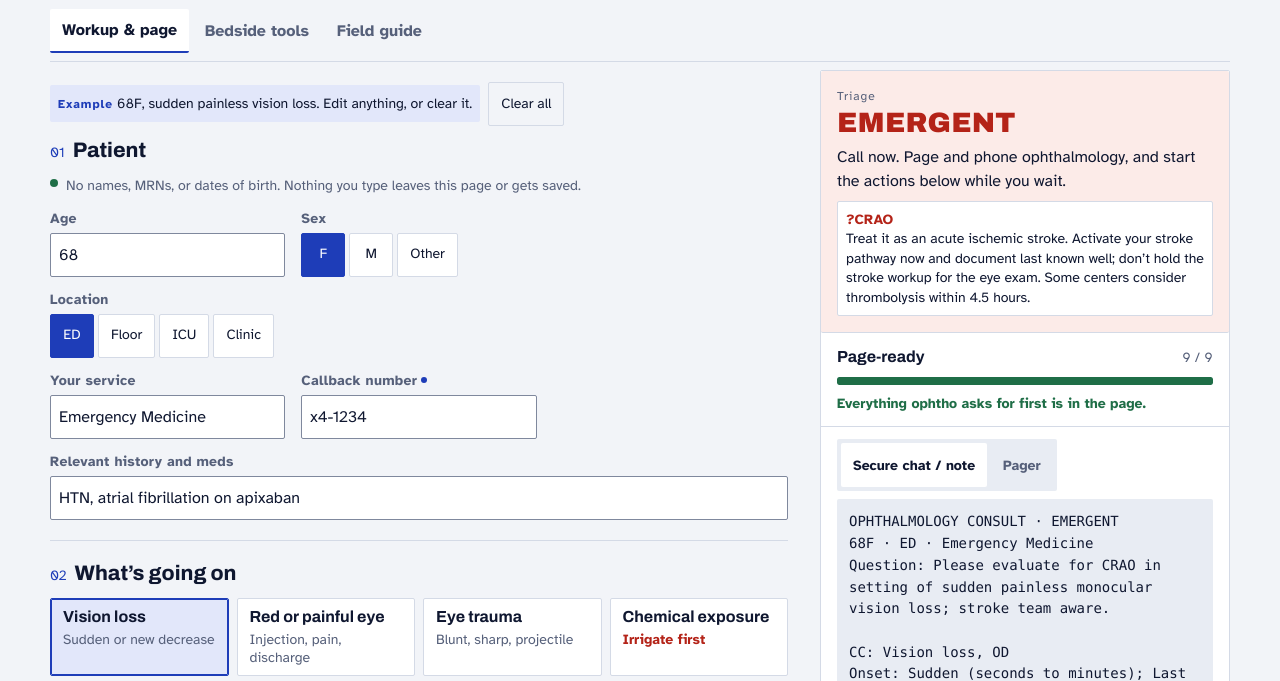
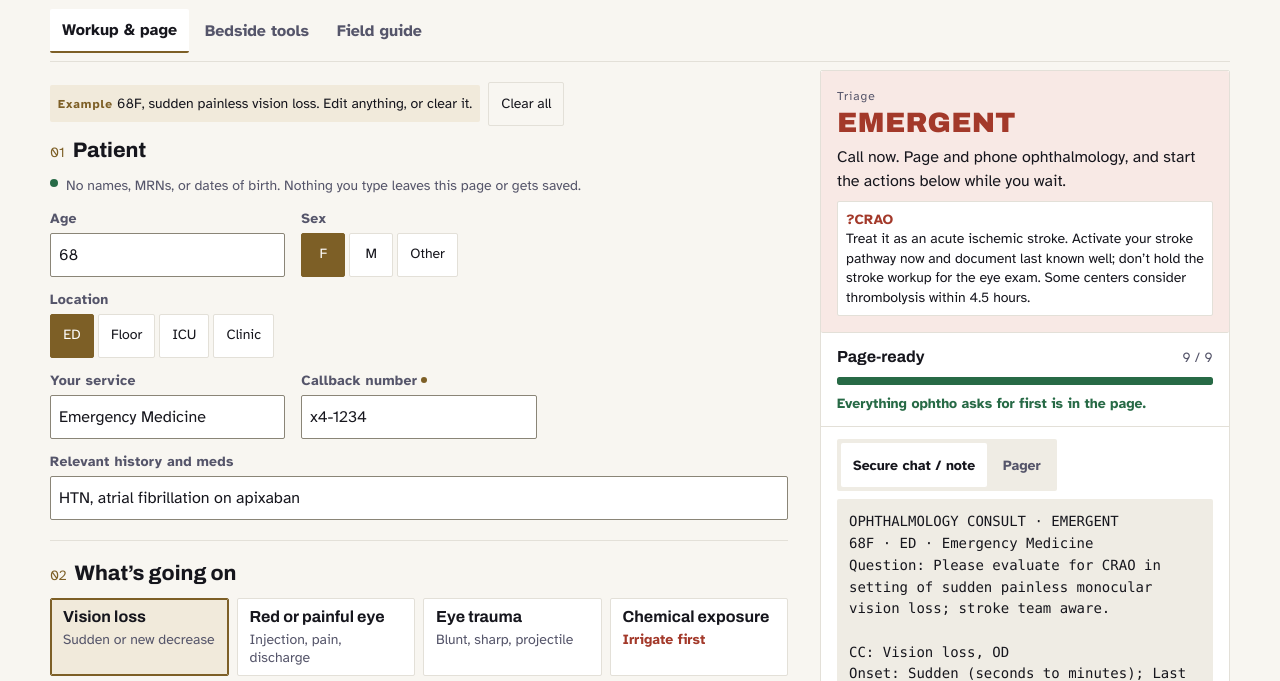
Before and after one commit to infer321/seanleels, a plain HTML site: page beforeyoupageophtho/index.html in a window 1280 px wide. Shown: the part 183-864 px from the top of the page. Drawn offline with Linux system fonts and the light colour scheme.

Commit message:
Unify palette: BYPO, Case of the Day, Look Here and Eye Atlas use the Second Look colors
Colors only: warm paper / near-black neutrals, gold accent, shared green/amber/red
status hues. Fonts, figure plates, per-structure ticks and the eye-drop cap swatches
are unchanged. Token remap only; DESIGN.md color tables updated with computed contrast.

Co-Authored-By: Claude Opus 5.5 <noreply@anthropic.com>
Claude-Session: https://claude.ai/code/session_01EHnSUV4nLMvDAARYhEFs5Y

```diff
--- a/beforeyoupageophtho/tokens.css
+++ b/beforeyoupageophtho/tokens.css
@@ -3,22 +3,22 @@
   color-scheme: light dark;
 
   /* Color · light */
-  --bg: #f2f4f8;
+  --bg: #f8f6f1;
   --surface: #ffffff;
-  --sunk: #e8ecf3;
-  --ink: #0f1730;
-  --muted: #56607a;
-  --line: #d4dae6;
-  --line-strong: #7f889d;
-  --accent: #1e3db8;
-  --accent-soft: #e2e7fa;
+  --sunk: #efece4;
+  --ink: #16161d;
+  --muted: #55556a;
+  --line: #e3e0d8;
+  --line-strong: #8a8577;
+  --accent: #7d5f26;
+  --accent-soft: #f1eadb;
   --on-accent: #ffffff;
-  --em: #b42318;
-  --em-soft: #fcebe8;
-  --ur: #8f5100;
-  --ur-soft: #fbf0dc;
-  --ro: #1f6e47;
-  --ro-soft: #e1f2e8;
+  --em: #a3392a;
+  --em-soft: #f8e9e5;
+  --ur: #8a5a00;
+  --ur-soft: #f6eedb;
+  --ro: #276a46;
+  --ro-soft: #e5f0e8;
 
   /* The chart surfaces stay white in both themes, because a printed card is white */
   --paper: #ffffff;
@@ -50,29 +50,29 @@
 
 @media (prefers-color-scheme: dark) {
   :root {
-    --bg: #0a0f1e;
-    --surface: #111831;
-    --sunk: #0c1327;
-    --ink: #e6eaf5;
-    --muted: #9aa4bf;
-    --line: #25304f;
-    --line-strong: #6d7690;
-    --accent: #90a4ff;
-    --accent-soft: #1a2452;
-    --on-accent: #0a0f1e;
-    --em: #ff8173;
-    --em-soft: #3a1517;
-    --ur: #f2b44c;
-    --ur-soft: #33250b;
-    --ro: #62d39c;
-    --ro-soft: #0f2d20;
+    --bg: #0a0a0f;
+    --surface: #13131a;
+    --sunk: #0e0e14;
+    --ink: #f1efe9;
+    --muted: #a6a6bc;
+    --line: #24242e;
+    --line-strong: #6e6c7a;
+    --accent: #c8a96e;
+    --accent-soft: #29231a;
+    --on-accent: #0a0a0f;
+    --em: #f08a7a;
+    --em-soft: #34191a;
+    --ur: #e0b25c;
+    --ur-soft: #2d2411;
+    --ro: #8acfaa;
+    --ro-soft: #13271d;
   }
 }
 
 @media print {
   :root {
     --bg: #ffffff; --surface: #ffffff; --sunk: #f2f2f2; --ink: #111111; --muted: #444444;
-    --line: #cccccc; --line-strong: #7f889d; --accent: #1e3db8; --accent-soft: #eeeeee; --on-accent: #ffffff;
-    --em: #b42318; --em-soft: #ffffff; --ur: #8f5100; --ur-soft: #ffffff; --ro: #1f6e47; --ro-soft: #ffffff;
+    --line: #cccccc; --line-strong: #8a8577; --accent: #7d5f26; --accent-soft: #eeeeee; --on-accent: #ffffff;
+    --em: #a3392a; --em-soft: #ffffff; --ur: #8a5a00; --ur-soft: #ffffff; --ro: #276a46; --ro-soft: #ffffff;
   }
 }
--- a/case/tokens.css
+++ b/case/tokens.css
@@ -3,21 +3,21 @@
   color-scheme: light dark;
 
   /* Color · light (chart paper) */
-  --bg: #f3f5fa;
+  --bg: #f8f6f1;
   --surface: #ffffff;
-  --border: #dce1eb;
-  --border-strong: #7f889d;
-  --chip: #e7ebf6;
-  --accent: #2340c8;
-  --accent-hover: #1a2f96;
+  --border: #e3e0d8;
+  --border-strong: #8a8577;
+  --chip: #efece4;
+  --accent: #7d5f26;
+  --accent-hover: #5f4719;
   --on-accent: #ffffff;
-  --heading: #121621;
-  --text: #121621;
-  --muted: #545c6e;
-  --wrong: #b92c25;
-  --right: #16703e;
+  --heading: #16161d;
+  --text: #2a2a33;
+  --muted: #55556a;
+  --wrong: #a3392a;
+  --right: #276a46;
   --on-status: #ffffff;
-  --bar: #6f7890;
+  --bar: #7c776a;
 
   /* Type */
   --display: 'Archivo', 'Arial Black', system-ui, sans-serif;
@@ -48,27 +48,27 @@
 @media (prefers-color-scheme: dark) {
   :root {
     /* Color · dark (dimmed exam room) */
-    --bg: #0a0d15;
-    --surface: #121726;
-    --border: #242b40;
-    --border-strong: #6d7690;
-    --chip: #1a2136;
-    --accent: #8ea1ff;
-    --accent-hover: #b4c1ff;
-    --on-accent: #0a0d15;
-    --heading: #e6e9f2;
-    --text: #e6e9f2;
-    --muted: #a4abbd;
-    --wrong: #ff7d72;
-    --right: #5fdc9e;
-    --on-status: #0a0d15;
-    --bar: #8e96aa;
+    --bg: #0a0a0f;
+    --surface: #13131a;
+    --border: #24242e;
+    --border-strong: #6e6c7a;
+    --chip: #1c1c25;
+    --accent: #c8a96e;
+    --accent-hover: #e8c98e;
+    --on-accent: #0a0a0f;
+    --heading: #f1efe9;
+    --text: #e0e0ec;
+    --muted: #a6a6bc;
+    --wrong: #f08a7a;
+    --right: #8acfaa;
+    --on-status: #0a0a0f;
+    --bar: #8a8898;
   }
 }
 
 @media print {
   :root {
     --bg: #ffffff; --surface: #ffffff; --heading: #111111; --text: #222222; --muted: #444444;
-    --border: #cccccc; --accent: #2340c8; --chip: #eeeeee;
+    --border: #cccccc; --accent: #7d5f26; --chip: #eeeeee;
   }
 }
--- a/eye-atlas/tokens.css
+++ b/eye-atlas/tokens.css
@@ -2,26 +2,26 @@
    Contrast figures in DESIGN.md were computed (WCAG 2.x), not eyeballed. */
 :root{
   /* Surfaces and text */
-  --bg:#f1f3f6;            /* page ground */
+  --bg:#f8f6f1;            /* page ground */
   --surface:#ffffff;       /* panels, sheet, cards you can open */
-  --surface-2:#f6f8fa;     /* selected row, quiet fill */
-  --stage:#e7ebef;         /* figure area ground */
-  --ink:#17202b;           /* headings, body */
-  --ink-2:#2e3a47;         /* secondary body */
-  --muted:#5d6977;         /* meta text, placeholders (lowest text color) */
-  --faint:#8a96a3;         /* NON-TEXT ONLY: ticks, inactive dots, leader lines */
-  --line:#dce2e8;          /* hairlines */
-  --line-2:#c8d0d8;        /* input and control borders */
+  --surface-2:#f4f1ea;     /* selected row, quiet fill */
+  --stage:#ece9e1;         /* figure area ground */
+  --ink:#16161d;           /* headings, body */
+  --ink-2:#3a3a45;         /* secondary body */
+  --muted:#55556a;         /* meta text, placeholders (lowest text color) */
+  --faint:#8e8a7e;         /* NON-TEXT ONLY: ticks, inactive dots, leader lines */
+  --line:#e3e0d8;          /* hairlines */
+  --line-2:#cfcbc1;        /* input and control borders */
 
   /* Accent: buttons and links only */
-  --accent:#294d8c;
+  --accent:#7d5f26;
   --accent-ink:#ffffff;
-  --accent-soft:#e2e9f5;   /* selected tab or chip ground */
+  --accent-soft:#f1eadb;   /* selected tab or chip ground */
 
   /* Triage (always paired with a word, never color alone) */
-  --emergent:#b02a21;  --emergent-soft:#f9e9e7;
-  --urgent:#8a5608;    --urgent-soft:#f6ecd9;
-  --routine:#2f6646;   --routine-soft:#e4f0e8;
+  --emergent:#a3392a;  --emergent-soft:#f8e9e5;
+  --urgent:#8a5a00;    --urgent-soft:#f6eedb;
+  --routine:#276a46;   --routine-soft:#e5f0e8;
 
   /* Per-structure ticks (non-text, 3:1 against --surface not required; decorative locator only) */
   --c-adnexa:#c4687a; --c-cornea:#2a92bd; --c-ac:#5672cc; --c-iris:#a26e2c; --c-lens:#b8921a;
@@ -72,13 +72,13 @@
 }
 
 @media (prefers-color-scheme: dark){ :root{
-  --bg:#0d1116; --surface:#141a21; --surface-2:#19212a; --stage:#0a0e12;
-  --ink:#e3e8ee; --ink-2:#c3ccd6; --muted:#97a3b0; --faint:#6b7785;
-  --line:#242e39; --line-2:#334050;
-  --accent:#8db0ee; --accent-ink:#0d1116; --accent-soft:#1c2a40;
-  --emergent:#f06a5d; --emergent-soft:#3a1b18;
-  --urgent:#e3a54b;   --urgent-soft:#33260f;
-  --routine:#6cc08d;  --routine-soft:#15301f;
+  --bg:#0a0a0f; --surface:#13131a; --surface-2:#1a1a22; --stage:#08080c;
+  --ink:#f1efe9; --ink-2:#c9c9d6; --muted:#a6a6bc; --faint:#66667a;
+  --line:#24242e; --line-2:#34343f;
+  --accent:#c8a96e; --accent-ink:#0a0a0f; --accent-soft:#29231a;
+  --emergent:#f08a7a; --emergent-soft:#34191a;
+  --urgent:#e0b25c;   --urgent-soft:#2d2411;
+  --routine:#8acfaa;  --routine-soft:#13271d;
   --c-adnexa:#e48c9b; --c-cornea:#52b8e2; --c-ac:#8199f0; --c-iris:#d29b53; --c-lens:#e2c048;
   --c-vitreous:#aa92e6; --c-retina:#f27b56; --c-choroid:#dc5a77; --c-optic:#5db68f;
   /* Figures keep their plate colors in dark mode; the plate sits on a light --fig-paper card. */
@@ -86,9 +86,9 @@
 }}
 
 @media print{ :root{
-  --bg:#ffffff; --surface:#ffffff; --surface-2:#f6f8fa; --stage:#ffffff;
-  --ink:#17202b; --ink-2:#2e3a47; --muted:#5d6977; --line:#dce2e8; --line-2:#c8d0d8;
-  --accent:#294d8c; --accent-ink:#ffffff; --accent-soft:#e2e9f5;
+  --bg:#ffffff; --surface:#ffffff; --surface-2:#f4f1ea; --stage:#ffffff;
+  --ink:#16161d; --ink-2:#3a3a45; --muted:#55556a; --line:#e3e0d8; --line-2:#cfcbc1;
+  --accent:#7d5f26; --accent-ink:#ffffff; --accent-soft:#f1eadb;
 }}
 
 @media (prefers-reduced-motion: reduce){ :root{ --fade:1ms; } }
--- a/phrases/tokens.css
+++ b/phrases/tokens.css
@@ -4,20 +4,20 @@
   color-scheme: light dark;
 
   /* Color · light */
-  --bg: #f2f4f8;
+  --bg: #f8f6f1;
   --surface: #ffffff;
-  --sunk: #e8ecf3;
-  --ink: #0f1730;
-  --muted: #56607a;
-  --line: #d4dae6;
-  --line-strong: #7f889d;
-  --accent: #1e3db8;
-  --accent-soft: #e2e7fa;
+  --sunk: #efece4;
+  --ink: #16161d;
+  --muted: #55556a;
+  --line: #e3e0d8;
+  --line-strong: #8a8577;
+  --accent: #7d5f26;
+  --accent-soft: #f1eadb;
   --on-accent: #ffffff;
-  --warn: #8f5100;
-  --warn-soft: #fbf0dc;
-  --ok: #1f6e47;
-  --ok-soft: #e1f2e8;
+  --warn: #8a5a00;
+  --warn-soft: #f6eedb;
+  --ok: #276a46;
+  --ok-soft: #e5f0e8;
 
   /* Type */
   --f-display: 'Archivo', 'Arial Narrow', system-ui, sans-serif;
@@ -47,27 +47,27 @@
 
 @media (prefers-color-scheme: dark) {
   :root {
-    --bg: #0a0f1e;
-    --surface: #111831;
-    --sunk: #0c1327;
-    --ink: #e6eaf5;
-    --muted: #9aa4bf;
-    --line: #25304f;
-    --line-strong: #6d7690;
-    --accent: #90a4ff;
-    --accent-soft: #1a2452;
-    --on-accent: #0a0f1e;
-    --warn: #f2b44c;
-    --warn-soft: #33250b;
-    --ok: #62d39c;
-    --ok-soft: #0f2d20;
+    --bg: #0a0a0f;
+    --surface: #13131a;
+    --sunk: #0e0e14;
+    --ink: #f1efe9;
+    --muted: #a6a6bc;
+    --line: #24242e;
+    --line-strong: #6e6c7a;
+    --accent: #c8a96e;
+    --accent-soft: #29231a;
+    --on-accent: #0a0a0f;
+    --warn: #e0b25c;
+    --warn-soft: #2d2411;
+    --ok: #8acfaa;
+    --ok-soft: #13271d;
   }
 }
 
 @media print {
   :root {
     --bg: #ffffff; --surface: #ffffff; --sunk: #f2f2f2; --ink: #111111; --muted: #444444;
-    --line: #cccccc; --line-strong: #7f889d; --accent: #1e3db8; --accent-soft: #eeeeee; --on-accent: #ffffff;
-    --warn: #8f5100; --warn-soft: #ffffff; --ok: #1f6e47; --ok-soft: #ffffff;
+    --line: #cccccc; --line-strong: #8a8577; --accent: #7d5f26; --accent-soft: #eeeeee; --on-accent: #ffffff;
+    --warn: #8a5a00; --warn-soft: #ffffff; --ok: #276a46; --ok-soft: #ffffff;
   }
 }
```
Also changed, not shown: 4 other files.
